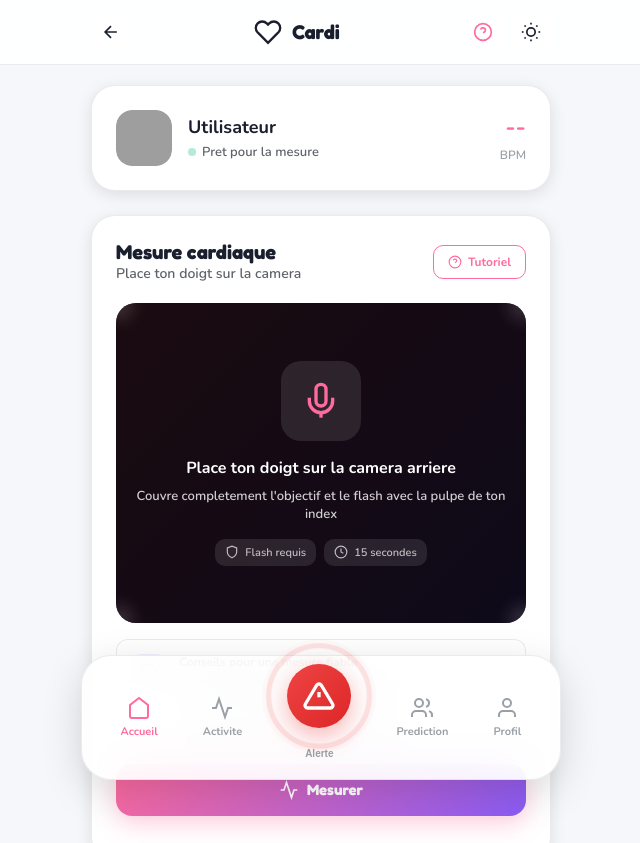
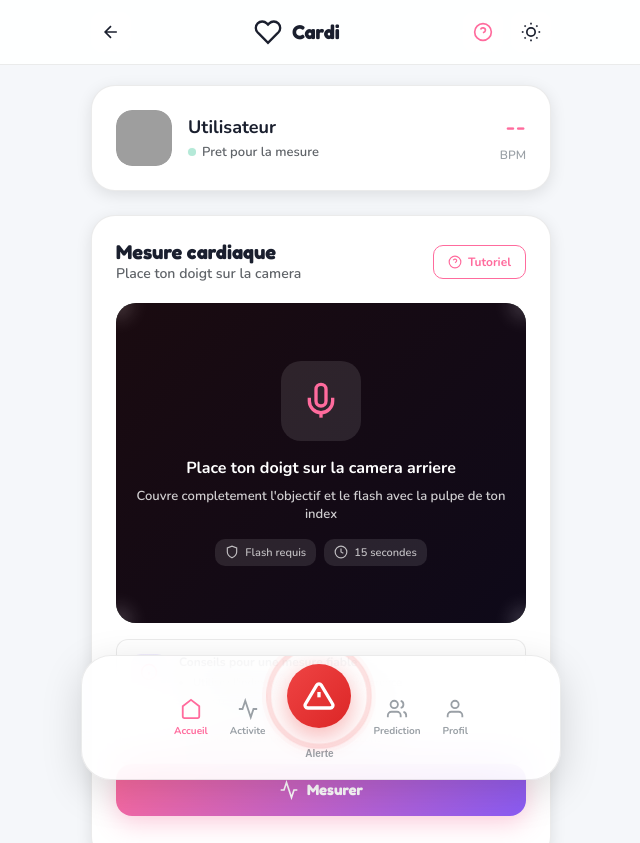
Before and after one commit to yannjordy/cardi-prediction, a React (Vite) app: page /home in a window 1280 px wide. Shown: the top 843 px of the page, without its empty margins (319-959 px from the left). Built offline with nearby package versions, Linux system fonts and the light colour scheme; sample sign-in values are in the browser's storage; grey boxes are pictures that could not be loaded.

Commit message:
Fix BottomNav: alignement des icones, CSS resserre, overflow cache

```diff
--- a/src/components/BottomNav.jsx
+++ b/src/components/BottomNav.jsx
@@ -8,8 +8,6 @@ export default function BottomNav() {
   const [longPressProgress, setLongPressProgress] = useState(false)
   const longPressTimer = useRef(null)
   const pressStart = useRef(null)
-
-  const active = path => pathname.startsWith(path) ? 'nav-item active' : 'nav-item'
 
   const LONG_PRESS_DURATION = 1500
 
@@ -43,17 +41,17 @@ export default function BottomNav() {
     <>
       <nav className="bottom-nav">
         <div className="nav-container">
-          <Link to="/home" className={active('/home')}>
+          <Link to="/home" className={`nav-item${pathname.startsWith('/home')?' active':''}`}>
             <svg viewBox="0 0 24 24" fill="none" stroke="currentColor" strokeWidth="2"><path d="M3 9l9-7 9 7v11a2 2 0 0 1-2 2H5a2 2 0 0 1-2-2z"/></svg>
             <span>Accueil</span>
           </Link>
-          <Link to="/activite" className={active('/activite')}>
+          <Link to="/activite" className={`nav-item${pathname.startsWith('/activite')?' active':''}`}>
             <svg viewBox="0 0 24 24" fill="none" stroke="currentColor" strokeWidth="2"><path d="M22 12h-4l-3 9L9 3l-3 9H2"/></svg>
             <span>Activite</span>
           </Link>
           <button
-            className="nav-item"
-            style={{ background: 'none', border: 'none', position: 'relative' }}
+            className={`nav-item${longPressProgress?' active':''}`}
+            style={{ position: 'relative', flexShrink: 0 }}
             onMouseDown={handlePressStart}
             onMouseUp={handlePressEnd}
             onMouseLeave={handlePressCancel}
@@ -82,11 +80,11 @@ export default function BottomNav() {
               {longPressProgress ? 'Maintenez...' : 'Alerte'}
             </span>
           </button>
-          <Link to="/prediction" className={active('/prediction')}>
+          <Link to="/prediction" className={`nav-item${pathname.startsWith('/prediction')?' active':''}`}>
             <svg viewBox="0 0 24 24" fill="none" stroke="currentColor" strokeWidth="2"><path d="M16 21v-2a4 4 0 0 0-4-4H6a4 4 0 0 0-4 4v2"/><circle cx="9" cy="7" r="4"/><path d="M22 21v-2a4 4 0 0 0-3-3.87M16 3.13a4 4 0 0 1 0 7.75"/></svg>
             <span>Prediction</span>
           </Link>
-          <Link to="/profil" className={active('/profil')}>
+          <Link to="/profil" className={`nav-item${pathname.startsWith('/profil')?' active':''}`}>
             <svg viewBox="0 0 24 24" fill="none" stroke="currentColor" strokeWidth="2"><path d="M20 21v-2a4 4 0 0 0-4-4H8a4 4 0 0 0-4 4v2"/><circle cx="12" cy="7" r="4"/></svg>
             <span>Profil</span>
           </Link>
--- a/src/index.css
+++ b/src/index.css
@@ -56,10 +56,10 @@ body{font-family:'Nunito',-apple-system,sans-serif;background:var(--bg-primary);
 
 /* BOTTOM NAV */
 .bottom-nav{position:fixed;bottom:20px;left:50%;transform:translateX(-50%);z-index:100;max-width:480px;width:calc(100% - 40px)}
-.nav-container{background:var(--glass-bg);backdrop-filter:blur(20px);border:1px solid var(--border-color);border-radius:30px;padding:12px 16px;display:flex;justify-content:space-around;align-items:center;box-shadow:0 12px 40px rgba(0,0,0,.15)}
-.nav-item{display:flex;flex-direction:column;align-items:center;gap:4px;background:none;border:none;color:var(--text-tertiary);cursor:pointer;transition:all .3s ease;padding:8px 12px;border-radius:16px;text-decoration:none}
-.nav-item svg{width:24px;height:24px}
-.nav-item span{font-size:11px;font-weight:700}
+.nav-container{background:var(--glass-bg);backdrop-filter:blur(20px);border:1px solid var(--border-color);border-radius:30px;padding:12px 8px;display:flex;justify-content:center;align-items:center;gap:2px;box-shadow:0 12px 40px rgba(0,0,0,.15);overflow:hidden}
+.nav-item{display:flex;flex-direction:column;align-items:center;gap:4px;background:none;border:none;color:var(--text-tertiary);cursor:pointer;transition:all .3s ease;padding:8px 10px;border-radius:16px;text-decoration:none;min-width:0;flex-shrink:0}
+.nav-item svg{width:22px;height:22px}
+.nav-item span{font-size:10px;font-weight:700;white-space:nowrap}
 .nav-item.active{color:var(--accent-primary)}
 .nav-item:hover{background:rgba(255,107,157,.1);transform:translateY(-2px)}
 .emergency-btn{width:64px;height:64px;background:linear-gradient(135deg,#ef4444,#dc2626);border-radius:50%;display:flex;align-items:center;justify-content:center;box-shadow:0 8px 24px rgba(239,68,68,.4);transform:translateY(-12px);transition:all .3s ease;border:none;cursor:pointer;position:relative}
```
